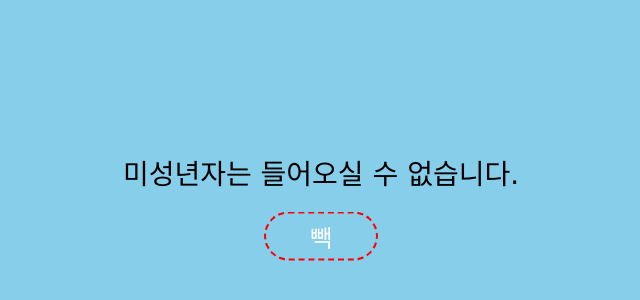
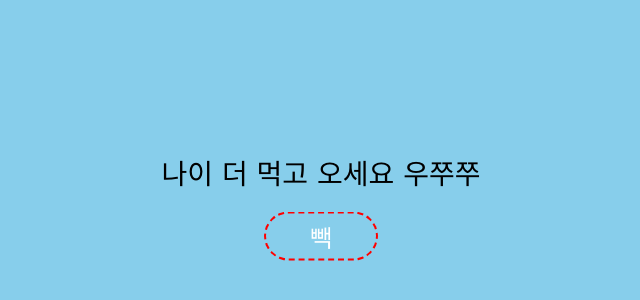
Before and after one commit to omjisoo/hbderin21, a plain HTML site: page denied.html in a window 1280 px wide. Shown: the part 194-494 px from the top of the page, without its empty margins (319-959 px from the left). Drawn offline with Linux system fonts and the light colour scheme; a web font is replaced by a local one.

Commit message:
Update denied.html

```diff
--- a/denied.html
+++ b/denied.html
@@ -13,7 +13,7 @@
   <body>
     <div class="main">
       <div class="container">
-        <div>미성년자는 들어오실 수 없습니다.</div>
+        <div>나이 더 먹고 오세요 우쭈쭈</div>
         <div class="container-button" id=center>
           <a href=enter.html>빽</a>
         </div>
```
